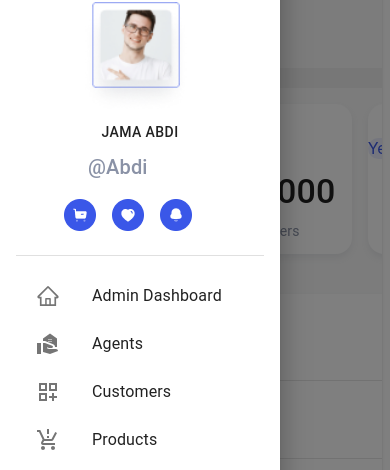
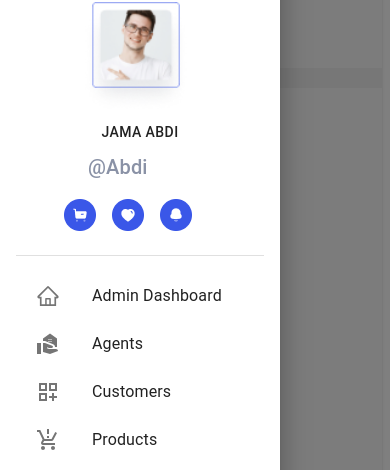
Before and after one commit to yahya-Tech59/Commission-Material, a React (Vite) app: page /dashboard in a window 390 px wide. Shown: the part 150-620 px from the top of the page. Built offline with nearby package versions, Linux system fonts and the light colour scheme; sample sign-in values are in the browser's storage.

Commit message:
dashboardCards changes responsive on tablet

```diff
--- a/src/layouts/Dashboard.jsx
+++ b/src/layouts/Dashboard.jsx
@@ -23,7 +23,7 @@ export const Dashboard = () => {
           flexDirection={{ xs: "column", sm: "column", md: "row" }}
           justifyContent="space-between"
           mt={7}
-          px={4}
+          px={{ md: 4, sm: 0 }}
         >
           <Typography
             variant="h5"
@@ -44,7 +44,15 @@ export const Dashboard = () => {
           </select>
         </Box>
 
-        <Box display="flex" gap={2} mt={2} ml={5}>
+        <Box
+          display="flex"
+          flexDirection={{ md: "row", sm: "column" }}
+          gap={2}
+          mt={2}
+          ml={5}
+        >
+          <Box display={{ sm: "flex" }} gap={{ sm: 2 }}>
+            <Stack gap={2}>
               <DashboardCard
                 hide="Hide"
                 year="Yearly"
@@ -58,7 +66,9 @@ export const Dashboard = () => {
                 value="10,000"
                 tableName="Customers"
               />
+            </Stack>
 
+            <Stack gap={2}>
               <DashboardCard
                 hide="Hide"
                 year="Yearly"
@@ -72,6 +82,8 @@ export const Dashboard = () => {
                 value="150"
                 tableName="Orders"
               />
+            </Stack>
+          </Box>
         </Box>
 
         <Box display="flex" flexDirection="column" mt={2} mr={4}>
```
Lines whose indentation alone changed are shown as unchanged.
